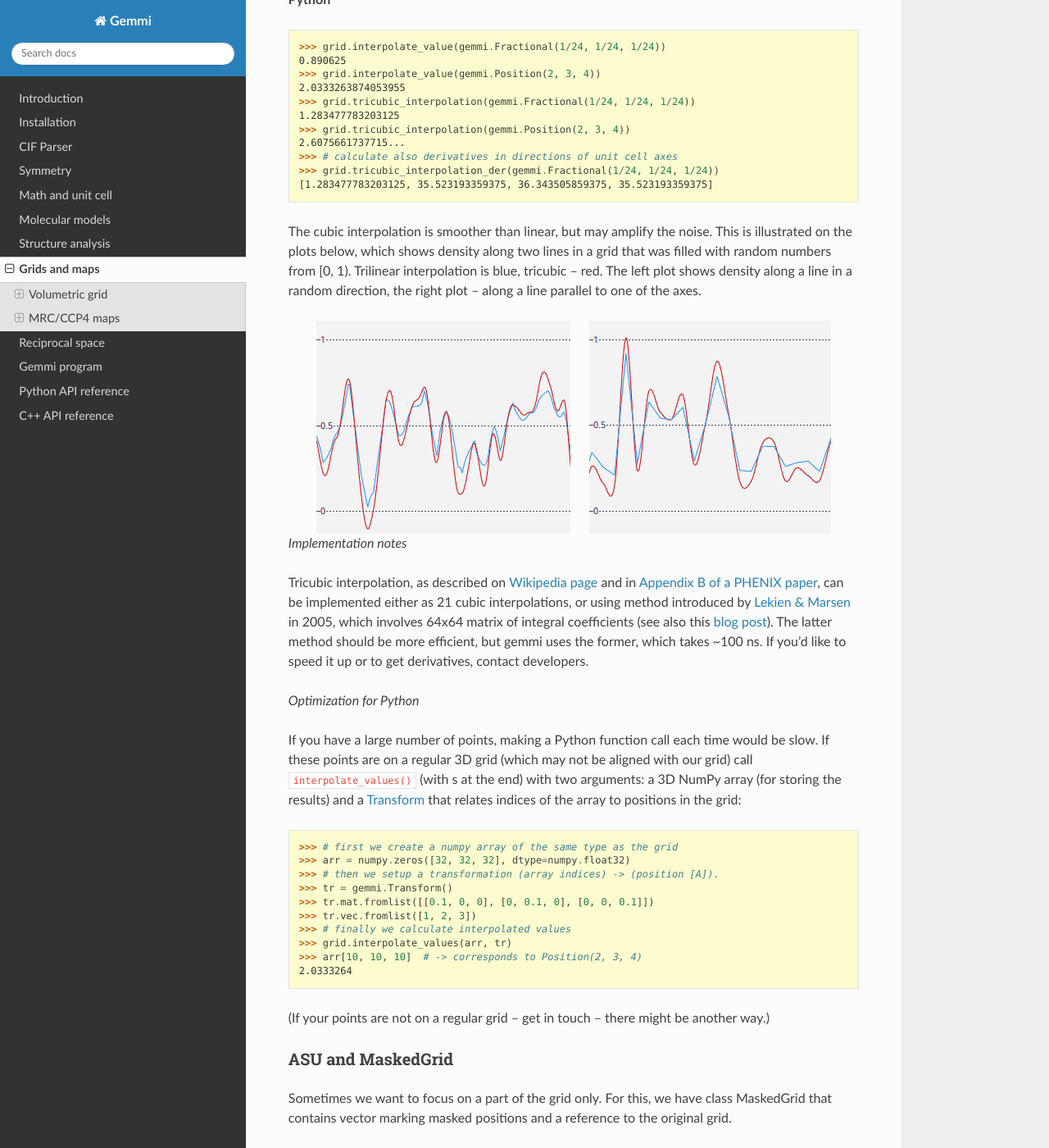
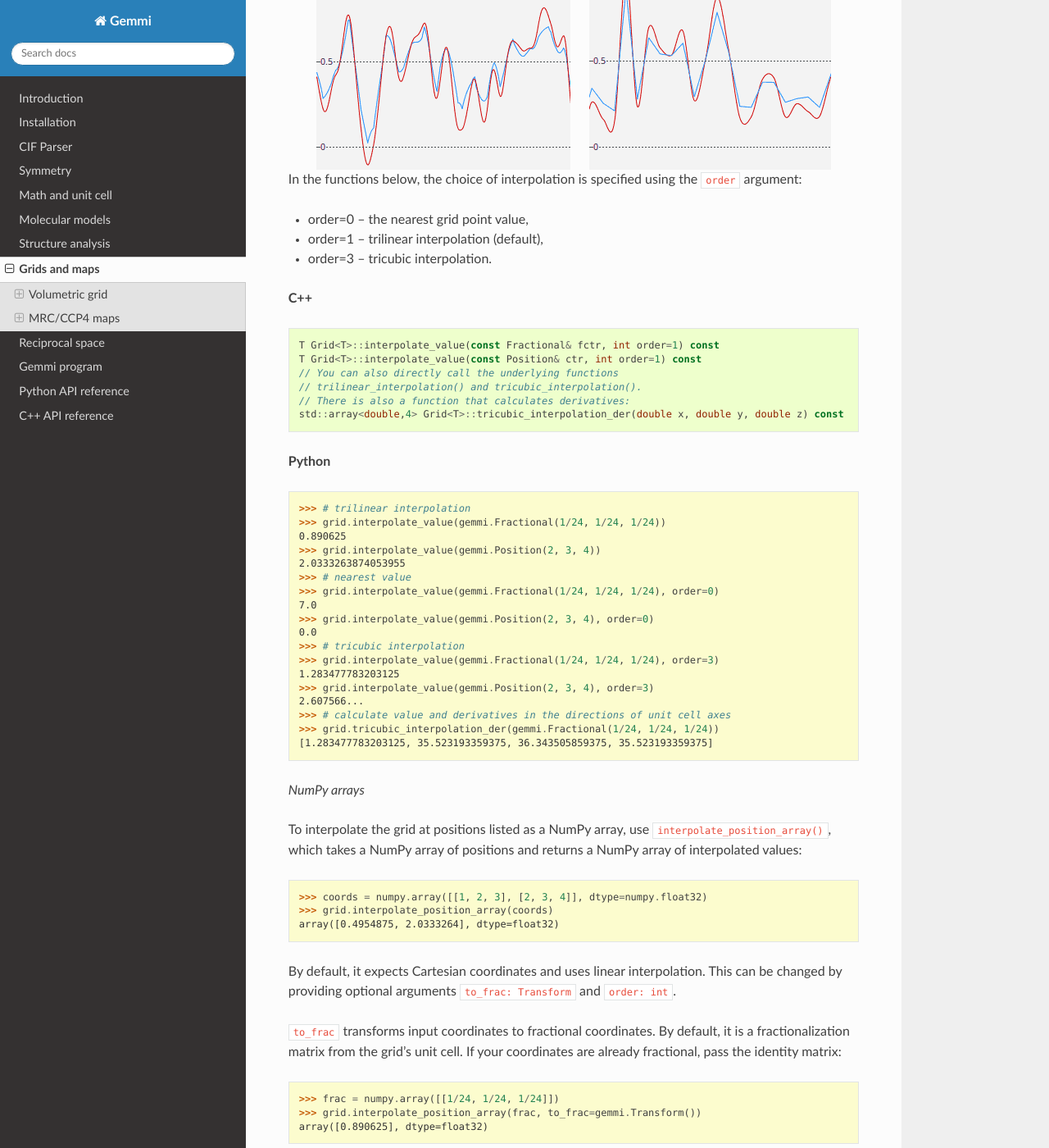
Before and after one commit to project-gemmi/gemmi, a Sphinx documentation site: the page built from docs/grid.rst, in a window 1280 px wide and 1400 px high, scrolled down 6682 px. Shown: the whole window at 82% size. Built offline with Sphinx 7.4.7 and the Read the Docs theme 2.0.0, drawn with Linux system fonts in a browser that asks for light colours; some of the changed text lies outside the part shown.

Commit message:
interpolation: changes in API (mostly backward compatible) and docs
in C++:
interpolate_value() renamed to trilinear_interpolation()
interpolate() renamed to interpolate_value()
default order=1 makes it backward compatible

the order argument: was 1/2/3, now it's 0/1/3
and corresponds to polynomial order.

in Python: the same, but interpolate() had no bindings
Also, added optional arg to_frac to grid.interpolate_position_array()

rewritten the Interpolation section in docs

it's a follow up to #324
functions that do Grid to Grid interpolation still need some work

```diff
--- a/docs/grid.rst
+++ b/docs/grid.rst
@@ -342,72 +342,100 @@ a bulk :ref:`solvent mask <solventmask>`.
 Interpolation
 -------------
 
-To get a value corresponding to an arbitrary position,
-you may use trilinear interpolation of the 8 nearest nodes,
-or tricubic interpolation that uses 64 nodes.
+Interpolation is used to obtain a value corresponding to an arbitrary position.
+The most common interpolation methods are:
+
+* trilinear interpolation of the 8 nearest nodes,
+* tricubic interpolation that uses 64 nodes.
+
+Cubic interpolation is smoother than linear but may amplify noise.
+This is illustrated in the plots below, which show density along two lines
+in a grid filled with random numbers from [0, 1).
+Trilinear interpolation is shown in blue, and tricubic -- in red.
+The left plot shows density along a line in a random direction,
+while the right plot shows density along a line parallel to one of the axes.
+
+.. image:: img/trilinear-tricubic.png
+    :align: center
+    :scale: 100
+
+In the functions below, the choice of interpolation is specified
+using the `order` argument:
+
+* order=0 -- the nearest grid point value,
+* order=1 -- trilinear interpolation (default),
+* order=3 -- tricubic interpolation.
 
 **C++**
 
 ::
 
-  T Grid<T>::interpolate_value(const Fractional& fctr) const
-  T Grid<T>::interpolate_value(const Position& ctr) const
-
-  double Grid<T>::tricubic_interpolation(const Fractional& fctr) const
-  double Grid<T>::tricubic_interpolation(const Position& ctr) const
-
-  // calculates also derivatives
+  T Grid<T>::interpolate_value(const Fractional& fctr, int order=1) const
+  T Grid<T>::interpolate_value(const Position& ctr, int order=1) const
+  // You can also directly call the underlying functions
+  // trilinear_interpolation() and tricubic_interpolation().
+  // There is also a function that calculates derivatives:
   std::array<double,4> Grid<T>::tricubic_interpolation_der(double x, double y, double z) const
 
 **Python**
 
 .. doctest::
 
+  >>> # trilinear interpolation
   >>> grid.interpolate_value(gemmi.Fractional(1/24, 1/24, 1/24))
   0.890625
   >>> grid.interpolate_value(gemmi.Position(2, 3, 4))
   2.0333263874053955
-  >>> grid.tricubic_interpolation(gemmi.Fractional(1/24, 1/24, 1/24))
+  >>> # nearest value
+  >>> grid.interpolate_value(gemmi.Fractional(1/24, 1/24, 1/24), order=0)
+  7.0
+  >>> grid.interpolate_value(gemmi.Position(2, 3, 4), order=0)  # doctest: +ELLIPSIS
+  0.0
+  >>> # tricubic interpolation
+  >>> grid.interpolate_value(gemmi.Fractional(1/24, 1/24, 1/24), order=3)
   1.283477783203125
-  >>> grid.tricubic_interpolation(gemmi.Position(2, 3, 4))  # doctest: +ELLIPSIS
-  2.6075661737715...
-  >>> # calculate also derivatives in directions of unit cell axes
+  >>> grid.interpolate_value(gemmi.Position(2, 3, 4), order=3)  # doctest: +ELLIPSIS
+  2.607566...
+  >>> # calculate value and derivatives in the directions of unit cell axes
   >>> grid.tricubic_interpolation_der(gemmi.Fractional(1/24, 1/24, 1/24))
   [1.283477783203125, 35.523193359375, 36.343505859375, 35.523193359375]
 
-The cubic interpolation is smoother than linear, but may amplify the noise.
-This is illustrated on the plots below, which shows density along two lines
-in a grid that was filled with random numbers from [0, 1).
-Trilinear interpolation is blue, tricubic -- red.
-The left plot shows density along a line in a random direction,
-the right plot -- along a line parallel to one of the axes.
 
-.. image:: img/trilinear-tricubic.png
-    :align: center
-    :scale: 100
+*NumPy arrays*
 
-*Implementation notes*
+To interpolate the grid at positions listed as a NumPy array,
+use `interpolate_position_array()`, which takes a NumPy array of positions
+and returns a NumPy array of interpolated values:
 
-Tricubic interpolation, as described
-on `Wikipedia page <https://en.wikipedia.org/wiki/Tricubic_interpolation>`_ and in
-`Appendix B of a PHENIX paper <https://journals.iucr.org/d/issues/2018/06/00/ic5103/#APPB>`_,
-can be implemented either as 21 cubic interpolations, or using method
-introduced by `Lekien & Marsen <https://doi.org/10.1002/nme.1296>`_ in 2005,
-which involves 64x64 matrix of integral coefficients
-(see also this `blog post <http://ianfaust.com/2016/03/20/Tricubic/>`_).
-The latter method should be more efficient, but gemmi uses the former,
-which takes ~100 ns. If you'd like to speed it up or to get derivatives,
-contact developers.
+.. doctest::
+  :skipif: numpy is None
 
-*Optimization for Python*
+  >>> coords = numpy.array([[1, 2, 3], [2, 3, 4]], dtype=numpy.float32)
+  >>> grid.interpolate_position_array(coords)
+  array([0.4954875, 2.0333264], dtype=float32)
 
-If you have a large number of points, making a Python function call
-each time would be slow.
-If these points are on a regular 3D grid (which may not be aligned
+By default, it expects Cartesian coordinates and uses linear interpolation.
+This can be changed by providing optional arguments `to_frac: Transform`
+and `order: int`.
+
+`to_frac` transforms input coordinates to fractional coordinates.
+By default, it is a fractionalization matrix from the grid's unit cell.
+If your coordinates are already fractional, pass the identity matrix:
+
+.. doctest::
+  :skipif: numpy is None
+
+  >>> frac = numpy.array([[1/24, 1/24, 1/24]])
+  >>> grid.interpolate_position_array(frac, to_frac=gemmi.Transform())
+  array([0.890625], dtype=float32)
+
+----
+
+If the positions of interest are on a regular 3D grid (which may not be aligned
 with our grid) call `interpolate_values()` (with s at the end)
 with two arguments: a 3D NumPy array (for storing the results)
-and a :ref:`Transform <transform>` that relates indices of the array
-to positions in the grid:
+and a :ref:`Transform <transform>` that relates the array's indices
+to positions (in Angstroms) in the grid:
 
 .. doctest::
   :skipif: numpy is None
@@ -423,8 +451,26 @@ to positions in the grid:
   >>> arr[10, 10, 10]  # -> corresponds to Position(2, 3, 4)
   2.0333264
 
-(If your points are not on a regular grid -- get in touch -- there might be
-another way.)
+*One Grid to another*
+
+For rescaling, rotating and translating maps, we have functions that use values
+from one Grid to set values in another Grid.
+Currently, the API is not ideal and should be revisited.
+Therefore, for now we leave them undocumented:
+
+    gemmi::interpolate_grid()
+    gemmi::interpolate_grid_of_aligned_model2()
+
+*Implementation note*
+
+Tricubic interpolation, as described on the
+`Wikipedia page <https://en.wikipedia.org/wiki/Tricubic_interpolation>`_ and in
+`Appendix B of a PHENIX paper <https://journals.iucr.org/d/issues/2018/06/00/ic5103/#APPB>`_,
+can be implemented either as 21 cubic interpolations or using a method
+introduced by `Lekien & Marsden <https://doi.org/10.1002/nme.1296>`_ in 2005,
+which involves 64x64 matrix of integral coefficients
+(see also this `blog post <http://ianfaust.com/2016/03/20/Tricubic/>`_).
+Gemmi uses the former method. It takes ~100 ns.
 
 .. _masked_grid:
 
```
Also changed, not shown: 3 other files.
